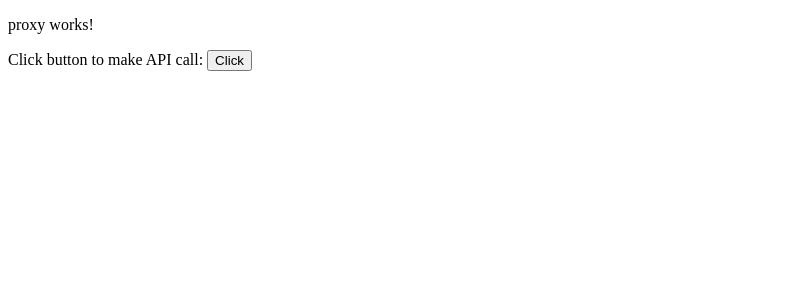
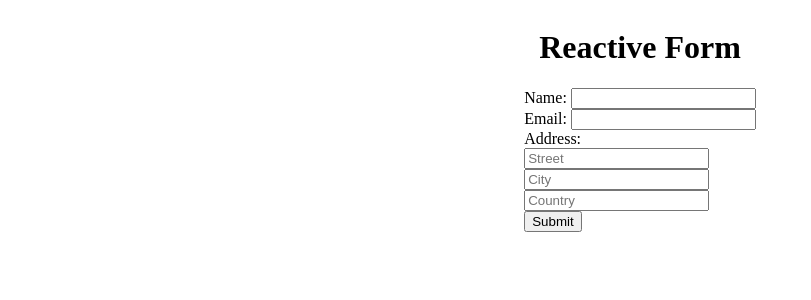
Before and after one commit to topeshsahu/Angular-Concepts, an Angular app: page / in a window 1280 px wide. Shown: the top 300 px of the page, without its empty margins (0-811 px from the left). Built offline with nearby package versions, Linux system fonts and the light colour scheme; what @ngrx/store would draw is missing.

Commit message:
[reactive-forms] - error with formcontrol.

```diff
--- /dev/null
+++ b/src/app/concepts/reactive-forms/components/index.ts
@@ -0,0 +1 @@
+export * from "./reactive-form/reactive-form.component";
--- /dev/null
+++ b/src/app/concepts/reactive-forms/components/reactive-form/reactive-form.component.html
@@ -0,0 +1,18 @@
+<h1>Reactive Form</h1>
+<form [formGroup]="form" (ngSubmit)="onSubmit()">
+  Name: <input type="text" formControlName="name" /> <br />
+  Email: <input type="text" formControlName="email" /> <br />
+  Address:
+  <div formArrayName="address">
+    <div
+      *ngFor="let addressGroup of form.get('address').controls; let i = index"
+      [formGroupName]="i"
+    >
+      <input formControlName="street" placeholder="Street" /> <br />
+      <input formControlName="city" placeholder="City" /> <br />
+      <input formControlName="country" placeholder="Country" /> <br />
+    </div>
+  </div>
+
+  <button type="submit">Submit</button>
+</form>
--- /dev/null
+++ b/src/app/concepts/reactive-forms/components/reactive-form/reactive-form.component.scss
@@ -0,0 +1,5 @@
+:host {
+  display: flex;
+  flex-direction: column;
+  align-items: center;
+}
--- /dev/null
+++ b/src/app/concepts/reactive-forms/components/reactive-form/reactive-form.component.ts
@@ -0,0 +1,38 @@
+import { JsonPipe, NgClass, NgFor } from "@angular/common";
+import { Component } from "@angular/core";
+import {
+  FormArray,
+  FormControl,
+  FormGroup,
+  ReactiveFormsModule,
+  Validators,
+} from "@angular/forms";
+import { Details } from "../../../../model";
+
+@Component({
+  selector: "app-reactive-form",
+  standalone: true,
+  imports: [ReactiveFormsModule, NgFor],
+  templateUrl: "./reactive-form.component.html",
+  styleUrl: "./reactive-form.component.scss",
+})
+export class ReactiveFormComponent {
+  form: FormGroup<Details> = new FormGroup({
+    name: new FormControl(""),
+    email: new FormControl(""),
+    address: new FormArray(
+      [
+        new FormGroup({
+          street: new FormControl(""),
+          city: new FormControl(""),
+          country: new FormControl(""),
+        }),
+      ],
+      Validators.required
+    ),
+  });
+
+  onSubmit(): void {
+    console.log(this.form);
+  }
+}
--- a/src/app/model/index.ts
+++ b/src/app/model/index.ts
@@ -1,3 +1,4 @@
 export * from "./ngrx-user-models";
 export * from "./posts/posts.model";
 export * from "./router-models/router.model";
+export * from "./reactive-forms/reactive-forms.model"
--- a/src/index.html
+++ b/src/index.html
@@ -8,6 +8,7 @@
     <link rel="icon" type="image/x-icon" href="favicon.ico" />
   </head>
   <body>
-    <app-home />
+    <!-- <app-home /> -->
+     <app-reactive-form />
   </body>
 </html>
--- a/src/main.ts
+++ b/src/main.ts
@@ -1,8 +1,9 @@
 import { bootstrapApplication } from "@angular/platform-browser";
 import { appConfig } from "./app/app.config";
 import { ProxyComponent } from "./app/concepts/proxy-component/components/proxy/proxy.component";
-// import { HomeComponent } from './app/concepts/route-guards';
+import { HomeComponent } from "./app/concepts/route-guards";
+import { ReactiveFormComponent } from "./app/concepts/reactive-forms/components";
 
-bootstrapApplication(ProxyComponent, appConfig).catch((err) =>
+bootstrapApplication(ReactiveFormComponent, appConfig).catch((err) =>
   console.error(err)
 );
```
Also changed, not shown: src/app/model/reactive-forms/reactive-forms.model.ts (added, +13 -0 lines), 1 other file (tests, documents, lock files or other folders).
